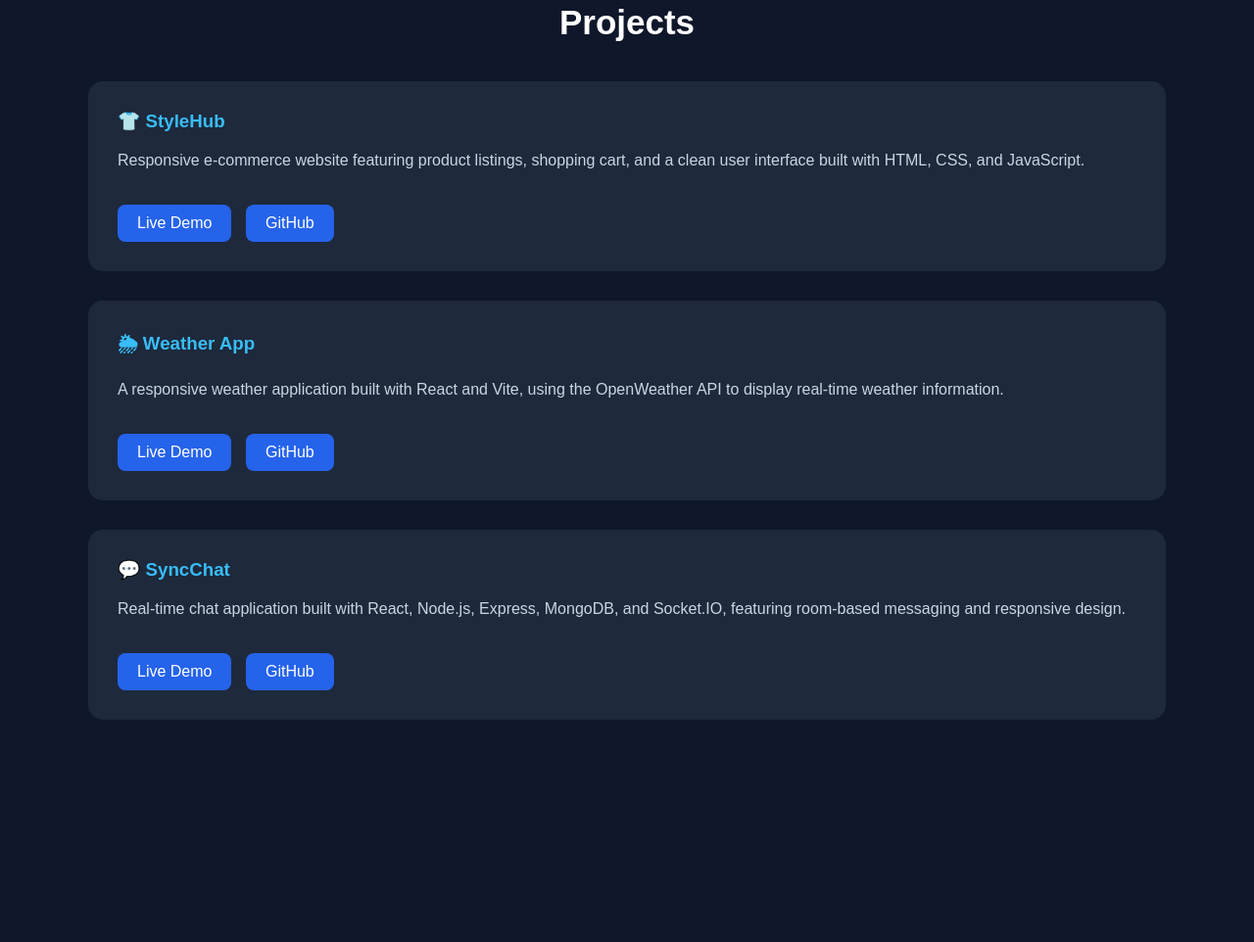
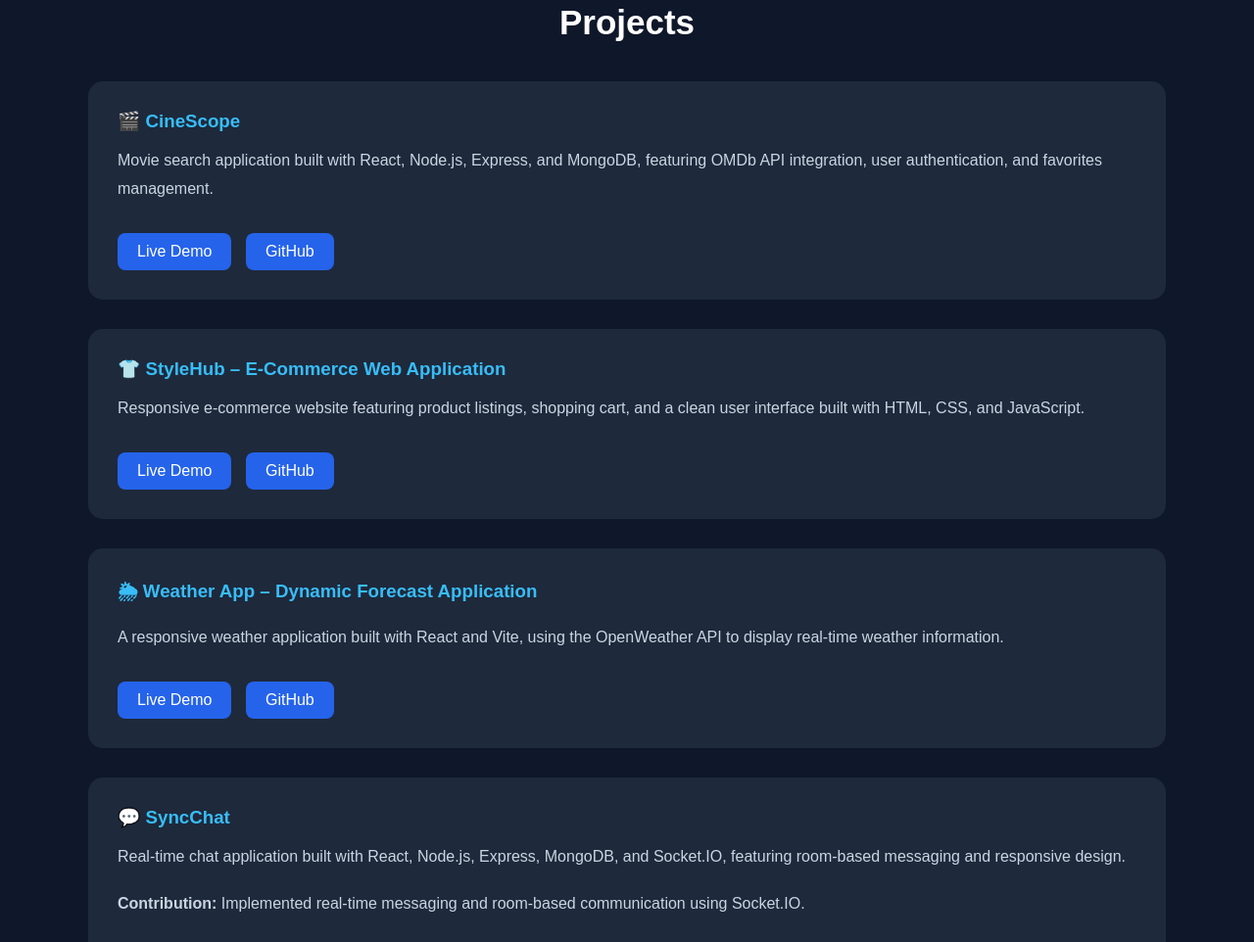
Before and after one commit to itz-Hari/portfolio, a plain HTML site: page index.html in a window 1280 px wide. Shown: the part 1621-2583 px from the top of the page at 98% size. Drawn offline with Linux system fonts and the light colour scheme.

Commit message:
Update portfolio projects

```diff
--- a/index.html
+++ b/index.html
@@ -93,7 +93,25 @@
       <h2>Projects</h2>
 
       <div class="project">
-        <h3>👕 StyleHub</h3>
+        <h3>🎬 CineScope</h3>
+
+        <p>
+          Movie search application built with React, Node.js, Express, and
+          MongoDB, featuring OMDb API integration, user authentication, and
+          favorites management.
+        </p>
+
+        <a href="https://cinescope-hari.vercel.app/" target="_blank">
+          Live Demo
+        </a>
+
+        <a href="https://github.com/itz-Hari/CineScope" target="_blank">
+          GitHub
+        </a>
+      </div>
+
+      <div class="project">
+        <h3>👕 StyleHub – E-Commerce Web Application</h3>
 
         <p>
           Responsive e-commerce website featuring product listings, shopping
@@ -110,7 +128,7 @@
       </div>
 
       <div class="project">
-        <h3>🌦 Weather App</h3>
+        <h3>🌦 Weather App – Dynamic Forecast Application</h3>
 
         <p>
           A responsive weather application built with React and Vite, using the
@@ -133,6 +151,10 @@
           Real-time chat application built with React, Node.js, Express,
           MongoDB, and Socket.IO, featuring room-based messaging and responsive
           design.
+        </p>
+        <p>
+          <strong>Contribution:</strong> Implemented real-time messaging and
+          room-based communication using Socket.IO.
         </p>
 
         <a href="https://hari-syncchat.netlify.app" target="_blank">
@@ -188,6 +210,7 @@
             Git<br />
             GitHub<br />
             VS Code<br />
+            Vercel<br />
             Netlify<br />
             Render
           </p>
```
Also changed, not shown: 1 other file.
